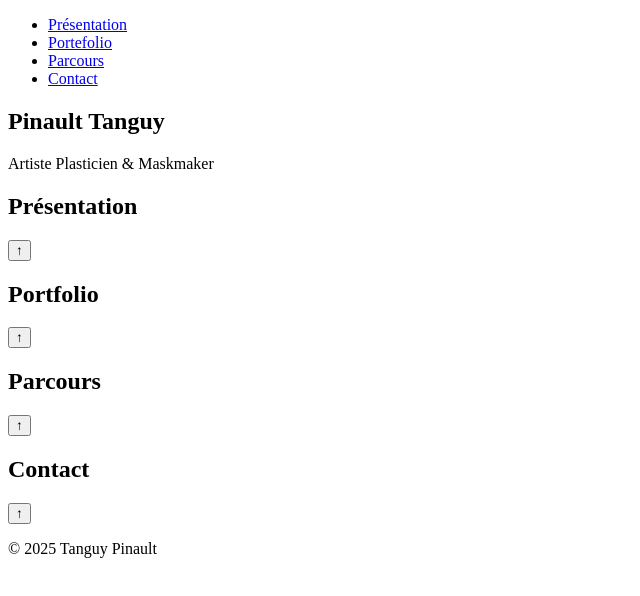
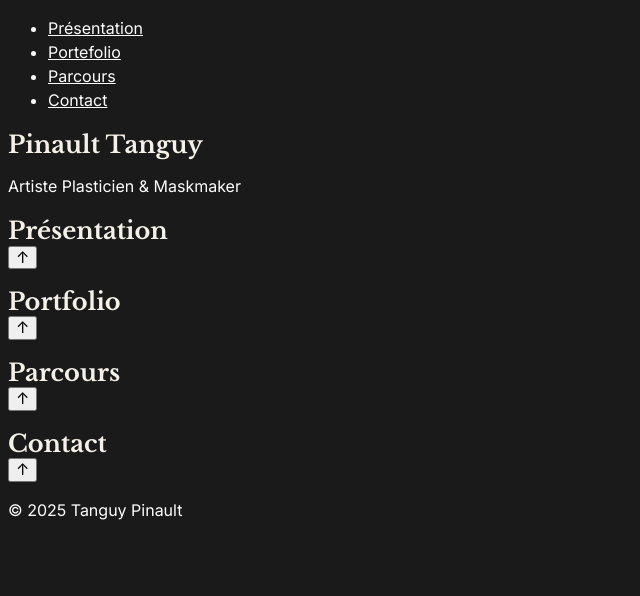
Before and after one commit to ValentinDuteil/tanguypinault, a SvelteKit app: page / in a window 1280 px wide. Shown: the top 596 px of the page, without its empty margins (0-640 px from the left). Built offline with nearby package versions, Linux system fonts and the light colour scheme.

Commit message:
global.css ajouté et fonts

```diff
--- a/src/app.html
+++ b/src/app.html
@@ -4,6 +4,9 @@
 		<meta charset="utf-8" />
 		<meta name="viewport" content="width=device-width, initial-scale=1" />
 		%sveltekit.head%
+		<link rel="preconnect" href="https://fonts.googleapis.com">
+<link rel="preconnect" href="https://fonts.gstatic.com" crossorigin>
+<link href="https://fonts.googleapis.com/css2?family=Inter:ital,opsz,wght@0,14..32,100..900;1,14..32,100..900&family=Libre+Baskerville:ital,wght@0,400;0,700;1,400&display=swap" rel="stylesheet">
 	</head>
 	<body data-sveltekit-preload-data="hover">
 		<div style="display: contents">%sveltekit.body%</div>
--- a/src/routes/+page.svelte
+++ b/src/routes/+page.svelte
@@ -1,3 +1,8 @@
+<script>
+    import '../styles/reset.css';
+    import '../styles/global.css';
+</script>
+
 <header>
     <nav id="menu">
         <ul>
--- /dev/null
+++ b/src/styles/global.css
@@ -0,0 +1,19 @@
+:root {
+  --dark: #1A1A1A;
+  --beige-light: #F5F1E8;
+  --beige-medium: #D4C4A8;
+  --gold: #B8956A;
+  --white: #FEFEFE;
+  --grey: #6B6B6B;
+}
+
+body {
+  font-family: 'Inter', sans-serif;
+  background: var(--dark);
+  color: var(--white);
+}
+
+h1, h2 {
+  font-family: 'Libre Baskerville', serif;
+  color: var(--beige-light);
+}
```
